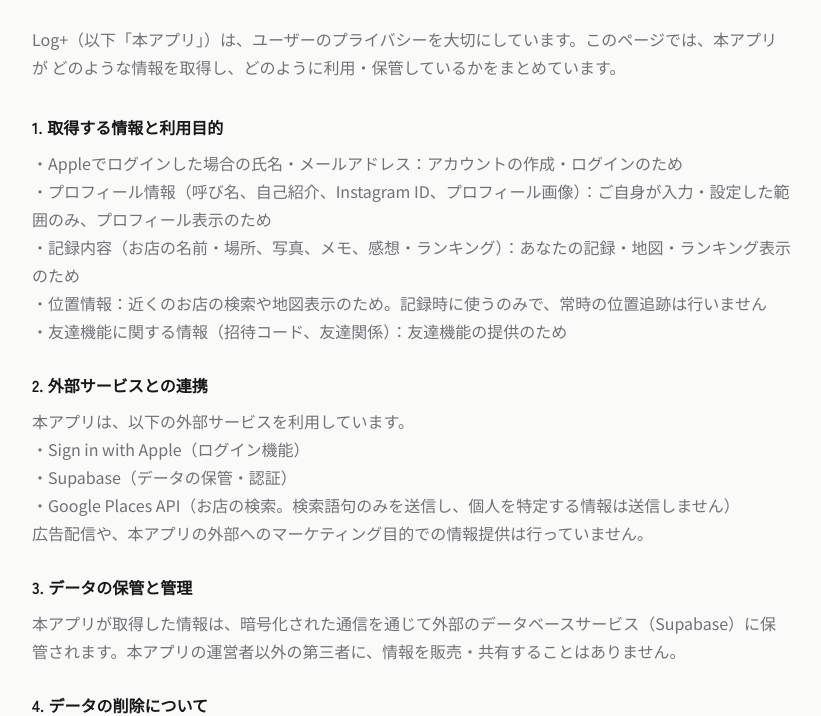
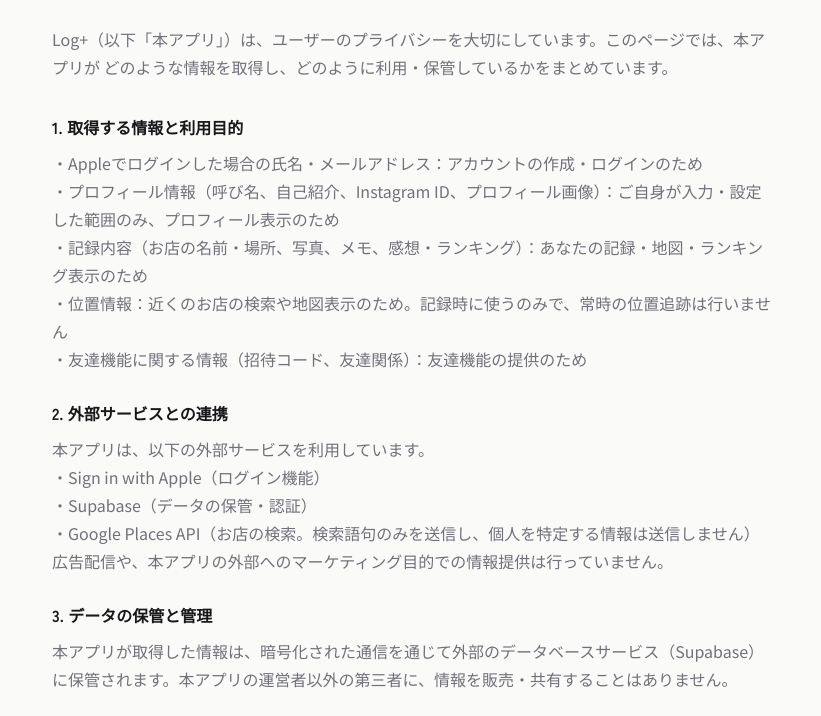
Before and after one commit to nowapuri/logplus-site, a plain HTML site: page privacy.html in a window 1280 px wide. Shown: the part 275-991 px from the top of the page, without its empty margins (228-1049 px from the left). Drawn offline with Linux system fonts and the light colour scheme.

Commit message:
プライバシーポリシーの左右の余白が消えていた不具合を修正
.docクラスのpadding一括指定が.wrapクラスの左右paddingを
上書きしてしまい、本文が画面端に寄って読みづらくなっていた

```diff
--- a/style.css
+++ b/style.css
@@ -191,7 +191,9 @@ a:focus-visible {
 /* --- privacy page --- */
 
 .doc {
-  padding: 48px 0 64px;
+  /* paddingの一括指定だと.wrapの左右paddingを上書きしてしまうため、上下だけ指定する */
+  padding-top: 48px;
+  padding-bottom: 64px;
 }
 
 .doc h1 {
```
